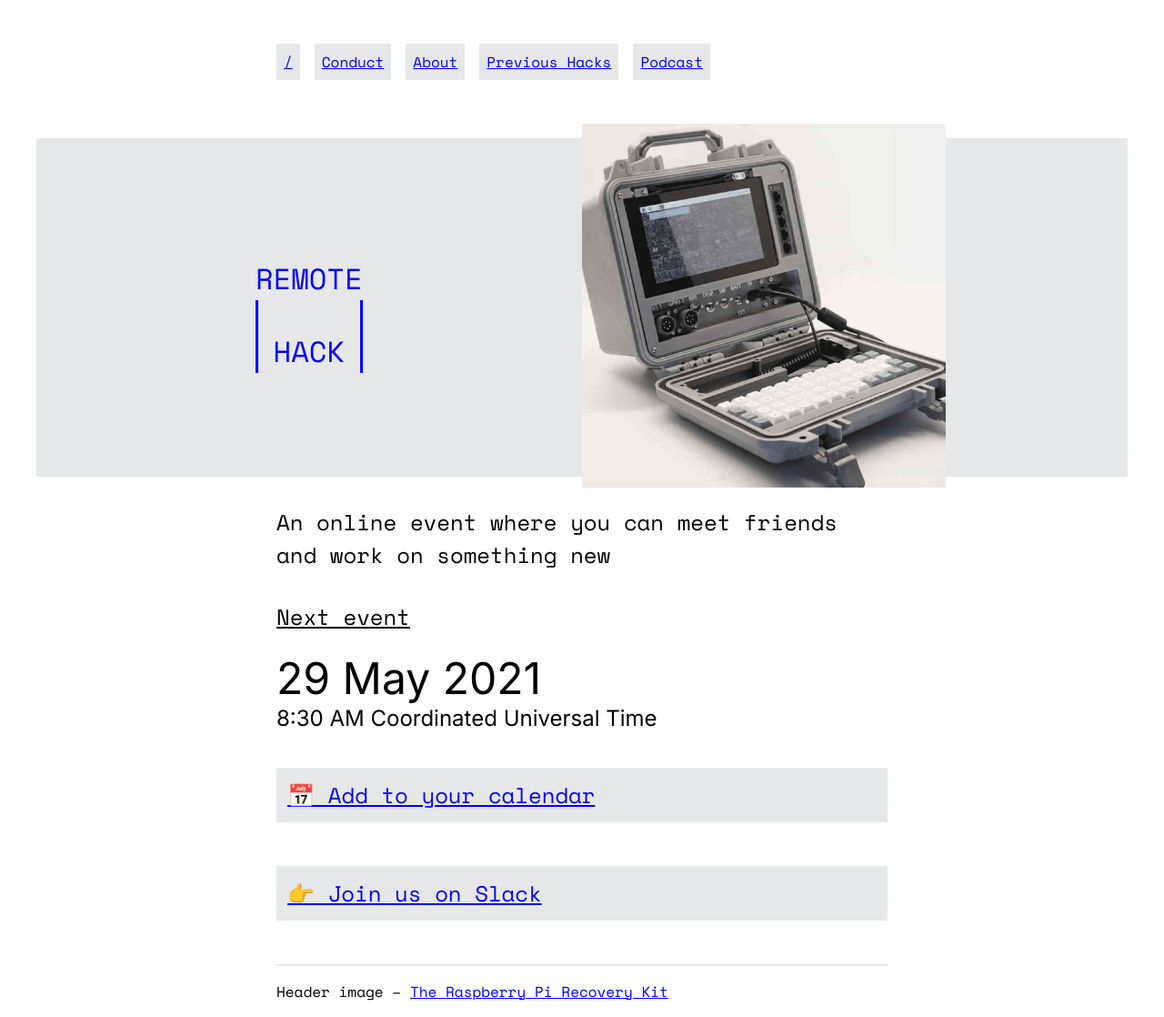
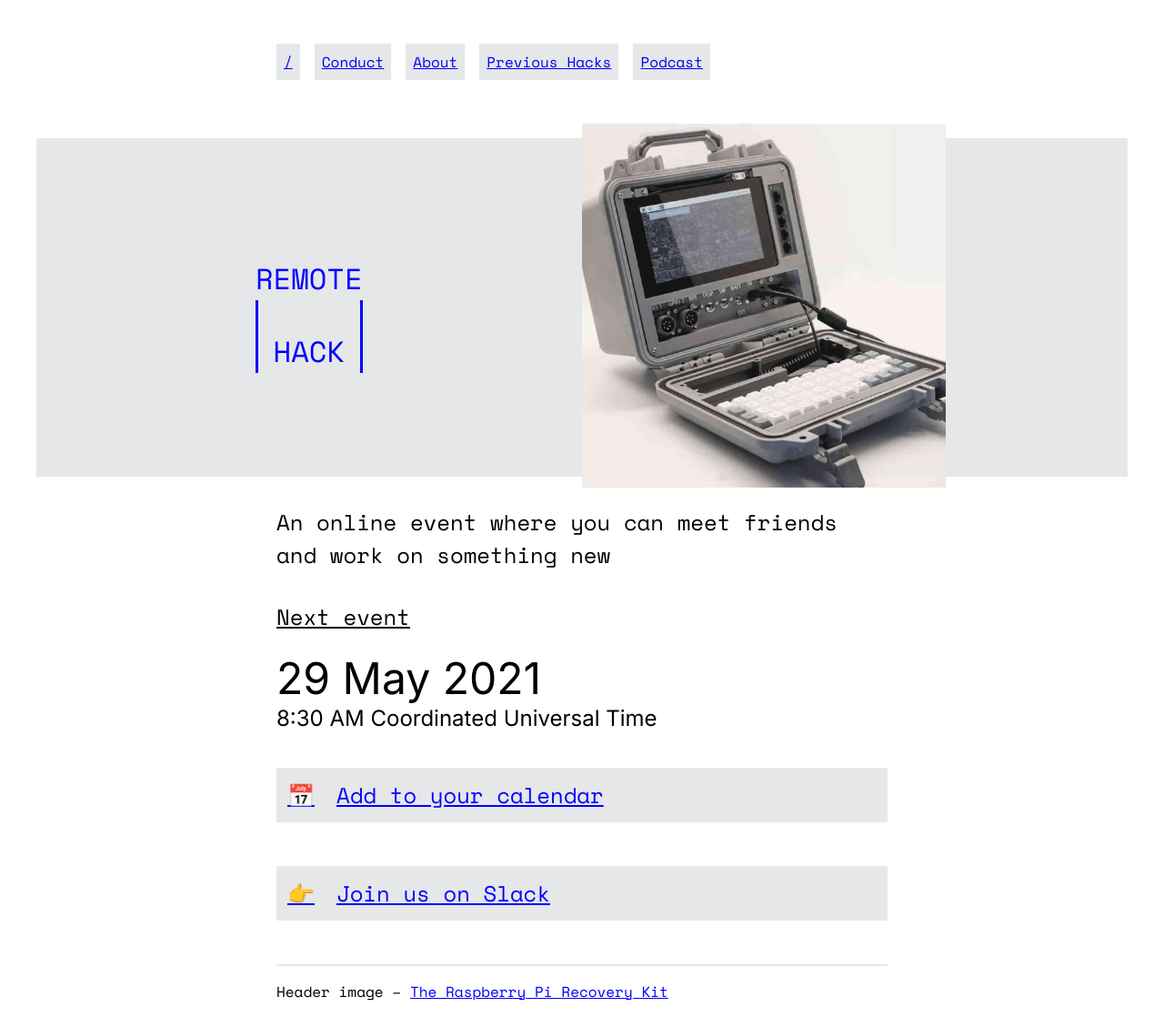
Before and after one commit to remotehack/remotehack.github.io, a Jekyll site: the page built from index.html, in a window 1280 px wide. Shown: the whole page at 91% size. Built offline with Jekyll 4.4.1, drawn with Linux system fonts in a browser that asks for light colours.

Commit message:
Move the home link emojis to data attributes as they're stylistic rather than actual content

```diff
--- a/assets/style.css
+++ b/assets/style.css
@@ -253,7 +253,8 @@
   font-family: "Space Mono", serif;
 }
 .🖱️ a {
-  display: block;
+  display: flex;
+  flex-direction: row;
   padding: 0.5em;
   background: var(--background-light);
   color: var(--link);
@@ -261,6 +262,10 @@
 .🖱️ a:hover {
   background: var(--link);
   color: var(--background-light);
+}
+.🖱️ a::before {
+  content: attr(data-emoji);
+  margin-right: 1em;
 }
 
 .🔗 {
--- a/index.html
+++ b/index.html
@@ -46,13 +46,13 @@
       {% endif %}
   </div>
   <p class="🖱️">
-    <a href="{{ site.url }}/calendar.ics">📅 Add to your calendar</a>
+    <a href="{{ site.url }}/calendar.ics" data-emoji="📅">Add to your calendar</a>
   </p>
 </section>
 
 
 <p class="🖱️">
-  <a href="{{ site.url }}/join">👉 Join us on Slack</a>
+  <a href="{{ site.url }}/join" data-emoji="👉">Join us on Slack</a>
 </p>
 
 
```
